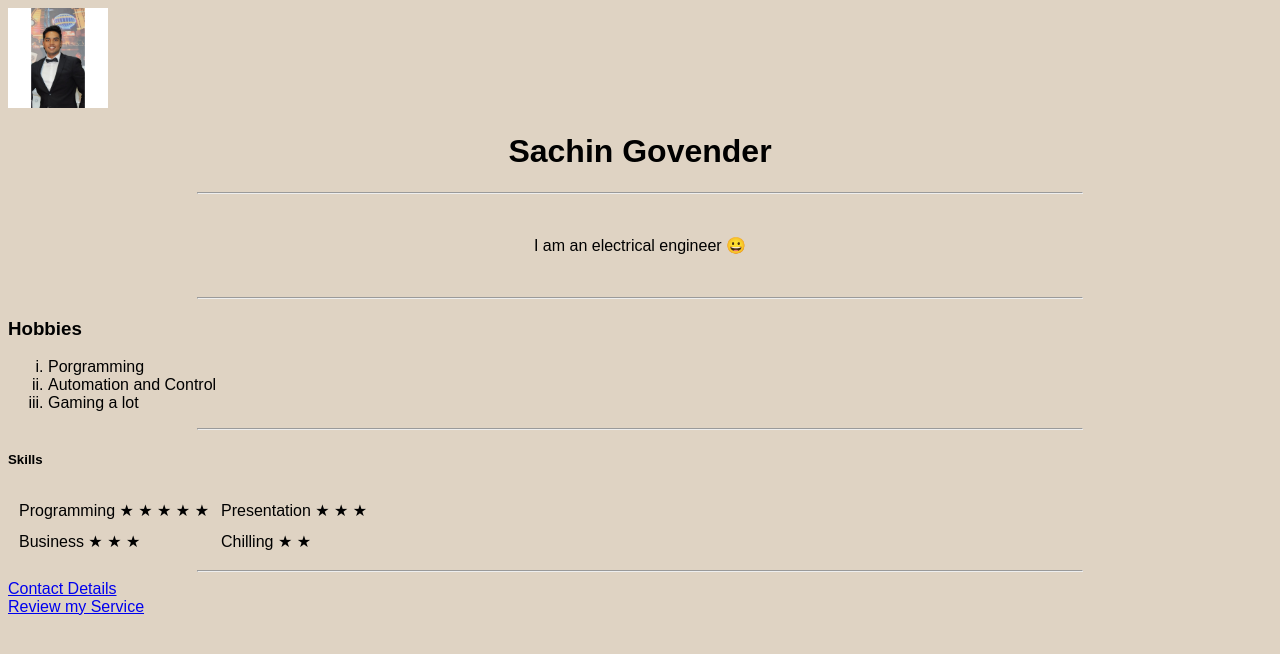
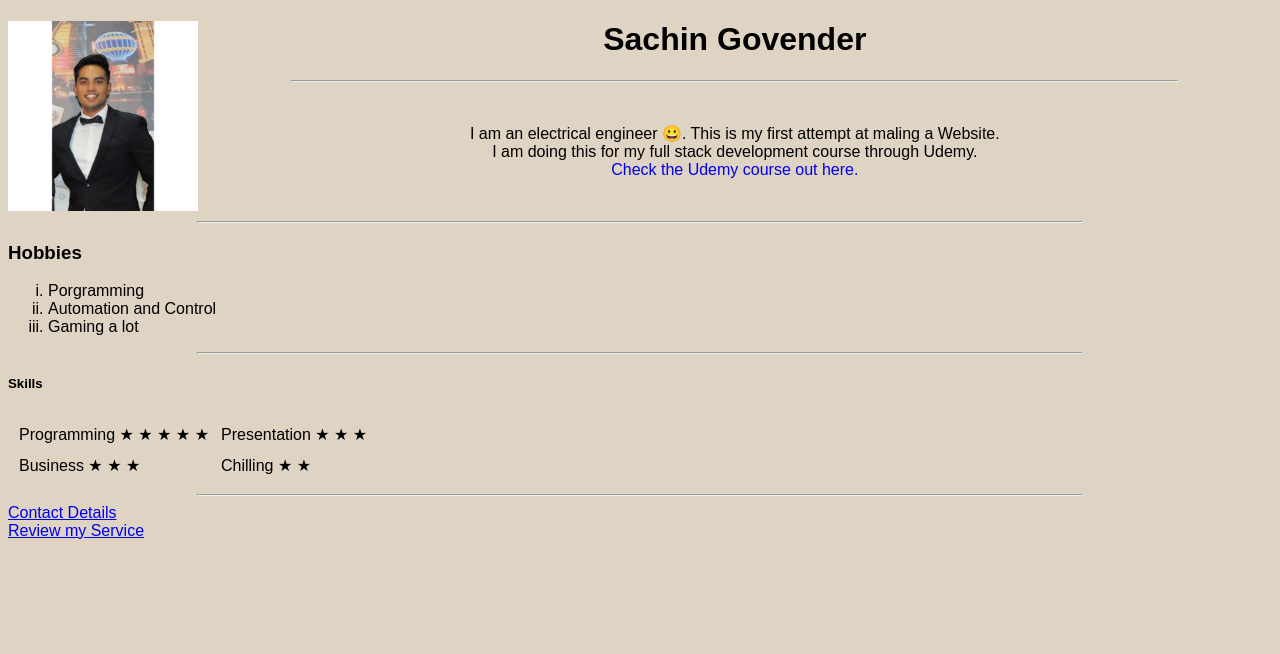
Before and after one commit to sachingovender39/Site, a plain HTML site: page index.html in a window 1280 px wide. Drawn offline with Linux system fonts and the light colour scheme.

Commit message:
Added link to udemy website and restructure header

```diff
--- a/index.html
+++ b/index.html
@@ -19,11 +19,20 @@
   .Heading{
     font-family: fantasy;
   }
+  #site{
+    text-decoration: none;
+  }
+  #site:hover{
+    text-decoration: underline;
+  }
+  #profile{
+    float: left;
+  }
 </style>
 
 <body>
   <div class="Heading">
-    <img src="Profile.jpg" width="100px" height="100px" alt="No image available">
+    <img id ="profile"src="Profile.jpg" width="15%" height="18%" alt="No image available">
     <center>
       <h1>Sachin Govender</h1>
     </center>
@@ -32,7 +41,7 @@
     <center>
       <hr>
       <br>
-      <p>I am an electrical engineer &#128512;</p>
+      <p>I am an electrical engineer &#128512;. This is my first attempt at maling a Website.<br>I am doing this for my full stack development course through Udemy. <br><a id = "site"href="https://www.udemy.com/">Check the Udemy course out here.</a></p>
       <br>
       <hr>
     </center>
```
